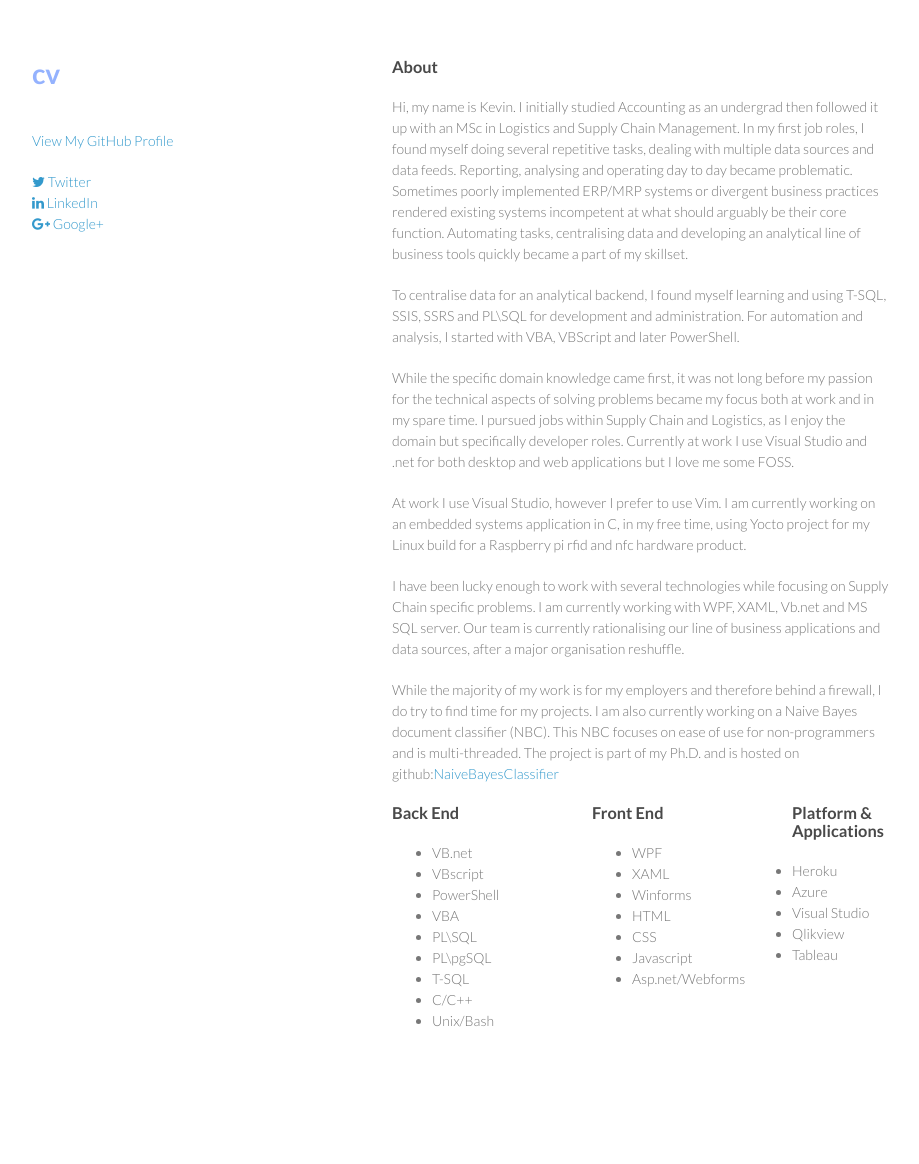
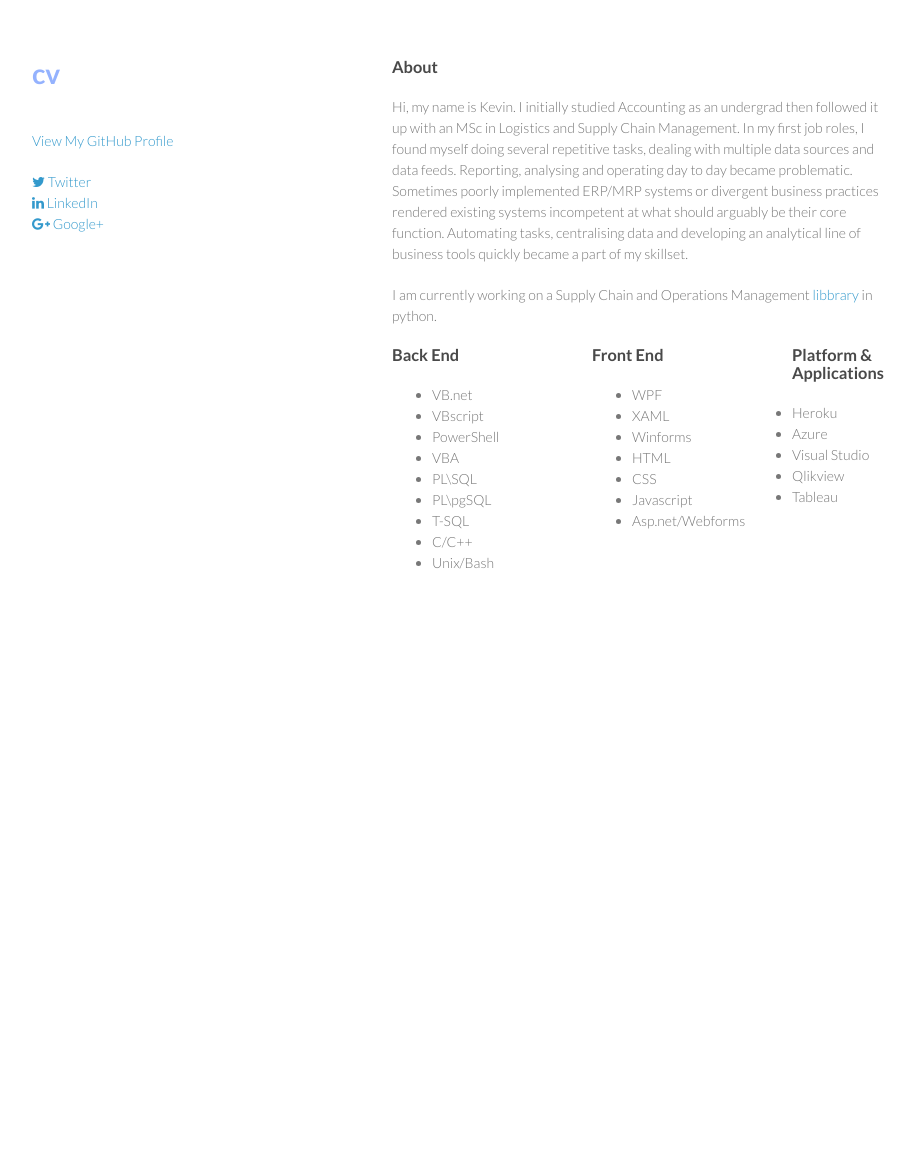
Before and after one commit to KevinFasusi/KevinFasusi.github.io, a Jekyll site: the page built from about/index.html, in a window 1280 px wide. Shown: the whole page, without its empty margins (178-1097 px from the left). Built offline with Jekyll 4.4.1, drawn with Linux system fonts in a browser that asks for light colours; nearby versions of some CDN libraries; after the commit the page ends 900 px from its top, so only the background shows below that.

Commit message:
changed mycv to about and pruned

```diff
--- a/mycv/index.html
+++ b/about/index.html
@@ -39,17 +39,9 @@ title: cv
         <h3>
 <a id="welcome-to-github-pages" class="anchor" href="#welcome-to-github-pages" aria-hidden="true"><span class="octicon octicon-link"></span></a>About</h3>
 
-<p>Hi, my name is Kevin. I initially studied Accounting as an undergrad then followed it up with an MSc in Logistics and Supply Chain Management. In my first job roles, I found myself doing several repetitive tasks, dealing with multiple data sources and data feeds. Reporting, analysing and operating day to day became problematic. Sometimes poorly implemented ERP/MRP systems or divergent business practices rendered existing systems incompetent at what should arguably be their core function. Automating tasks, centralising data and developing an analytical line of business tools quickly became a part of my skillset. </p>
+<p>Hi, my name is Kevin. I initially studied Accounting as an undergrad then followed it up with an MSc in Logistics and Supply Chain Management. In my first job roles, I found myself doing several repetitive tasks, dealing with multiple data sources and data feeds. Reporting, analysing and operating day to day became problematic. Sometimes poorly implemented ERP/MRP systems or divergent business practices rendered existing systems incompetent at what should arguably be their core function. Automating tasks, centralising data and developing an analytical line of business tools quickly became a part of my skillset.</p>
 
-<p>To centralise data for an analytical backend, I found myself learning and using T-SQL, SSIS, SSRS and PL\SQL for development and administration. For automation and analysis, I started with VBA, VBScript and later PowerShell.</p>
-
-<p>While the  specific domain knowledge came first, it was not long before my passion for the technical aspects of solving problems became my focus both at work and in my spare time. I pursued jobs within Supply Chain and Logistics, as I enjoy the domain but specifically developer roles. Currently at work I use Visual Studio and .net for both desktop and web applications but I love me some FOSS.<p>
-
-<p>At work I use Visual Studio, however I prefer to use Vim. I am currently working on an embedded systems application in C, in my free time, using Yocto project for my Linux build for a Raspberry pi rfid and nfc hardware product.</p>
-
-<p>I have been lucky enough to work with several technologies while focusing on Supply Chain specific problems. I am currently working with WPF, XAML, Vb.net and MS SQL server. Our team is currently rationalising our line of business applications and data sources, after a major organisation reshuffle.</p>
-
-<p>While the majority of my work is for my employers and therefore behind a firewall, I do try to find time for my projects. I am also currently working on a Naive Bayes document classifier (NBC). This NBC focuses on ease of use for non-programmers and is multi-threaded.  The project is part of my Ph.D. and is hosted on github:<a class="view" href="https://github.com/KevinFasusi/NaiveBayesDocumentClassifier">NaiveBayesClassifier</a></p>
+<p>I am currently working on a Supply Chain and Operations Management <a class="view" href="https://github.com/KevinFasusi/supplychainpy">libbrary</a> in python.</p>
 
 <!--[<pre><code>$ cd your_repo_root/repo_name
 $ git fetch origin
--- a/index.html
+++ b/index.html
@@ -34,11 +34,9 @@ title: Kevin Fasusi
 <!-- Googleplus -->
 <a class="btn btn-googleplus" href="https://plus.google.com/u/0/+KevinFasusi/posts"><i class="fa fa-google-plus" ></i> Google+</a>
 <br/>
-<a rel="stylesheet" type="text/css" href="mycv/"> About</a>
+<a rel="stylesheet" type="text/css" href="about/"> About</a>
 <br/>
 <a rel="stylesheet" type="text/css" href="projects/"> Projects</a>
-
-
 </p>
 
       </header>
```
